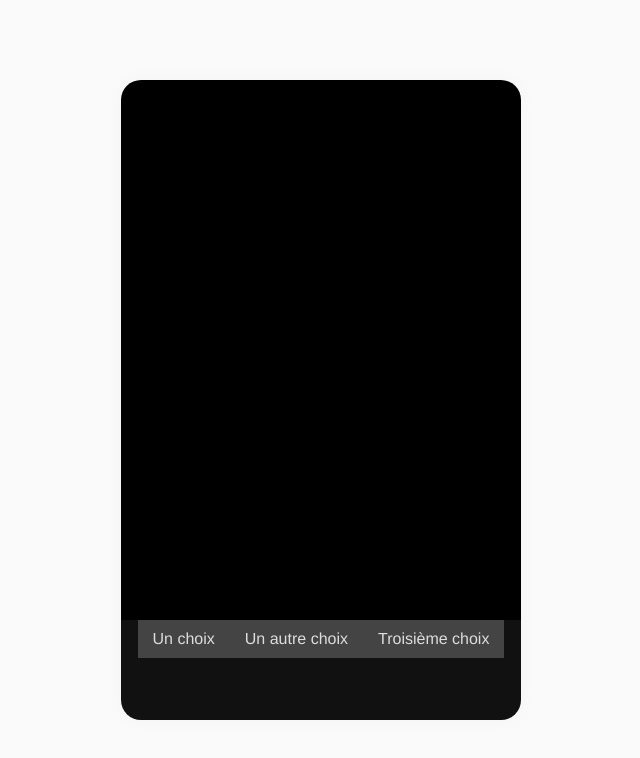
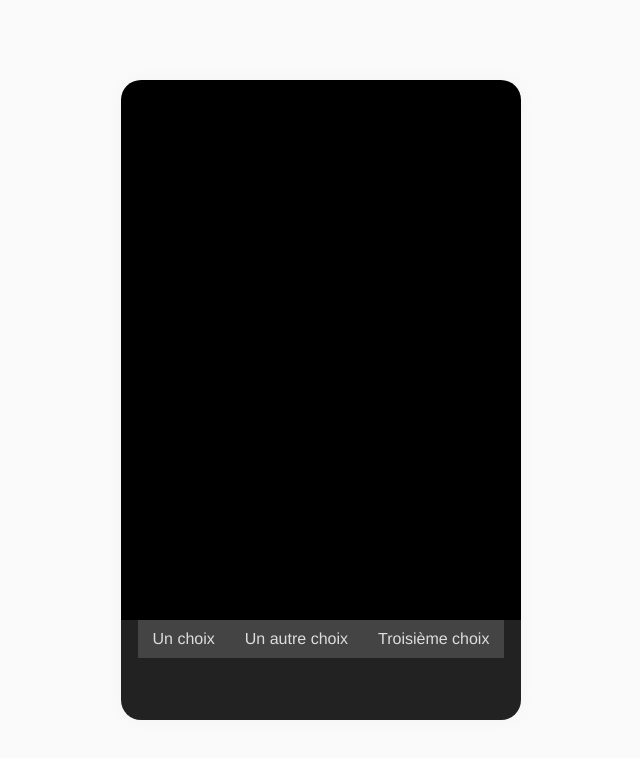
Before and after one commit to robinsimonklein/mabellemort, a Vue app: page / in a window 1280 px wide. Shown: the top 758 px of the page, without its empty margins (319-959 px from the left). Built offline with nearby package versions, Linux system fonts and the light colour scheme.

Commit message:
Use global scss

```diff
--- a/src/App.vue
+++ b/src/App.vue
@@ -17,7 +17,6 @@ export default {
 </script>
 
 <style lang="scss">
-  @import "scss/_body";
 
   #app {
     display: flex;
--- a/src/components/MobileContainer.vue
+++ b/src/components/MobileContainer.vue
@@ -23,7 +23,6 @@
         flex-direction: column;
         height: 100%;
         width: 100%;
-        background-color: white;
 
         @media screen and (min-width:540px) {
             height: 80%;
--- a/src/components/choices/ChoicesContainer.vue
+++ b/src/components/choices/ChoicesContainer.vue
@@ -18,6 +18,6 @@
     .choices-container{
         height: 100px;
         width: 100%;
-        background-color: #111111;
+        background-color: #222;
     }
 </style>
```
